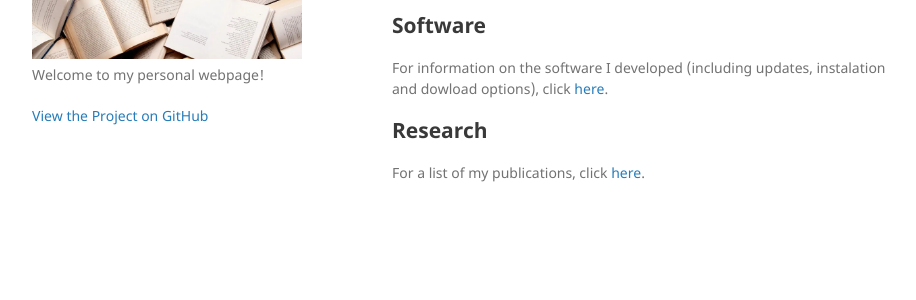
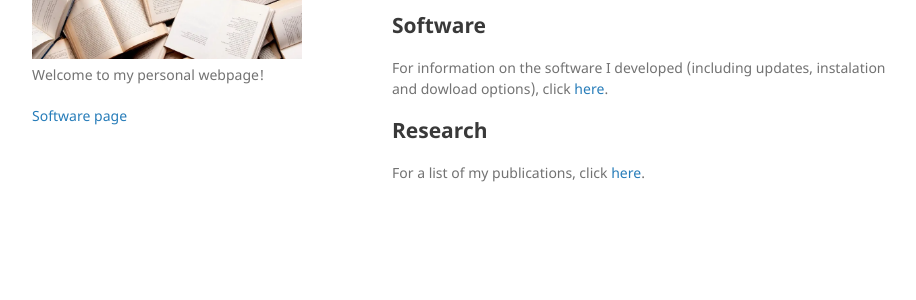
Before and after one commit to mradean/mradean.github.io, a Jekyll site: the page built from index.md, in a window 1280 px wide. Shown: the part 232-532 px from the top of the page, without its empty margins (178-1094 px from the left). Built offline with Jekyll 4.4.1, drawn with Linux system fonts in a browser that asks for light colours; our own code applies the rules of GitHub Pages for plain Markdown files.

Commit message:
Update default.html

```diff
--- a/_layouts/default.html
+++ b/_layouts/default.html
@@ -23,7 +23,7 @@
 
         <p>{{ site.description | default: site.github.project_tagline }}</p>
 
-        <p class="view"><a href="{{ ./software.html }}">View the Project on GitHub <small>{{ https://mradean.github.io/software.html }}</small></a></p>
+        <p class="view"><a href="{{ https://mradean.github.io/software.html }}">Software page <small>{{ https://mradean.github.io/software.html }}</small></a></p>
 
 <!--
         {% if site.github.is_project_page %}
```
